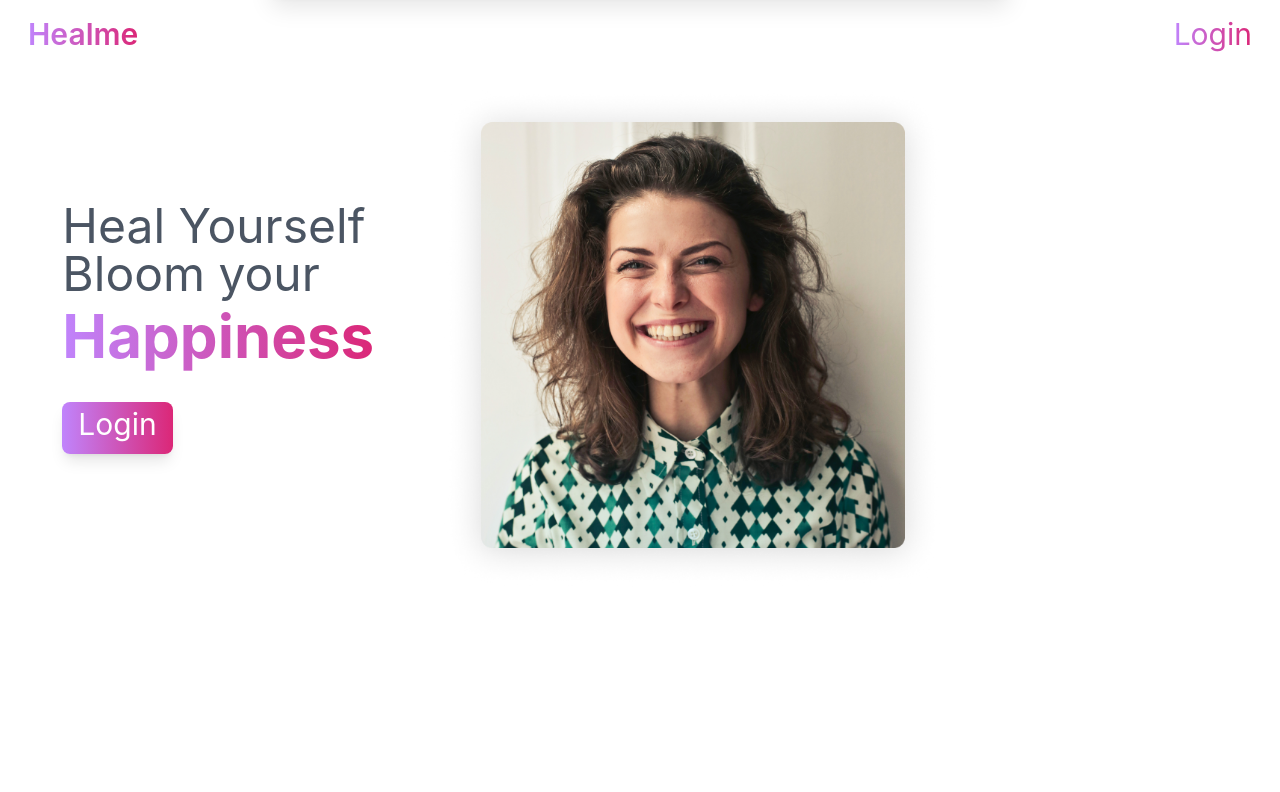
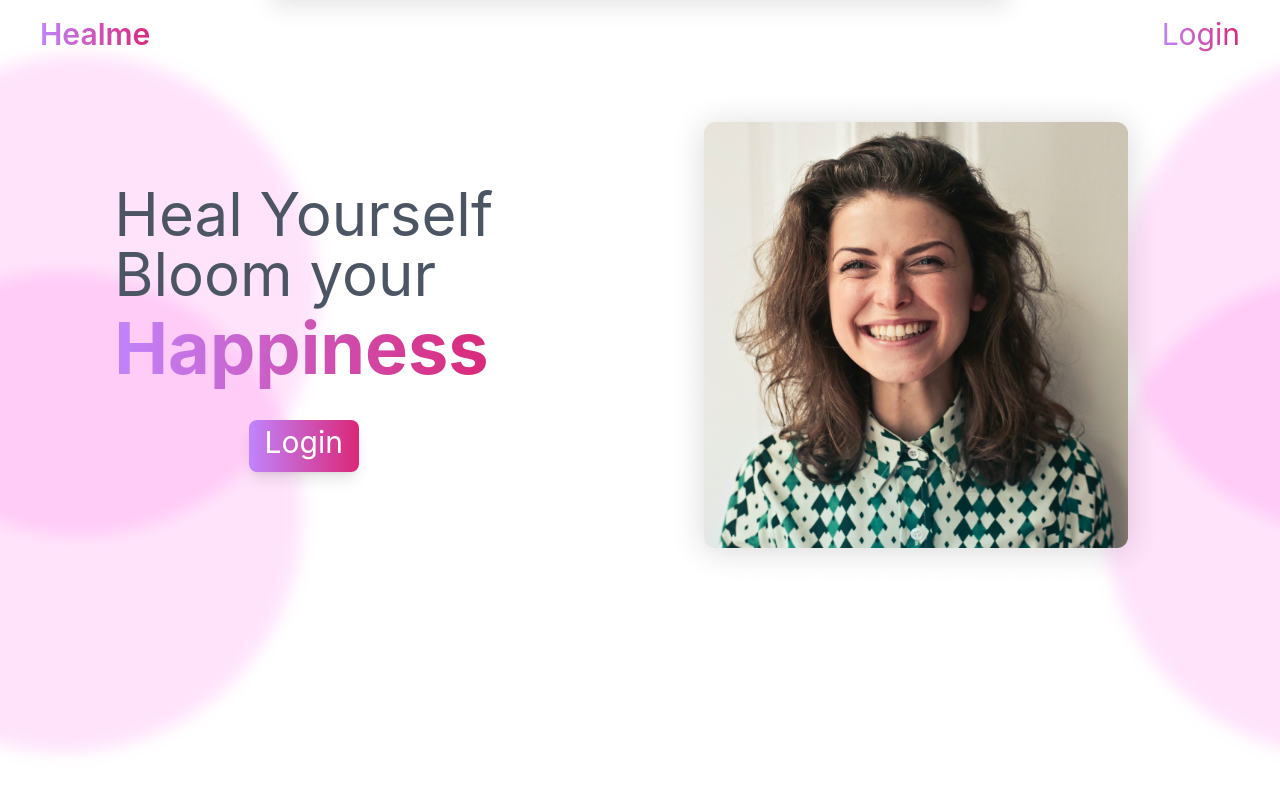
Before and after one commit to Hasyim-Kai/Healme-College-Final-Project, a Next.js app: page / in a window 1280 px wide. Shown: the top 792 px of the page. Built offline with nearby package versions, Linux system fonts and the light colour scheme.

Commit message:
Adding Hero Section in Landing Page

```diff
--- a/pages/index.tsx
+++ b/pages/index.tsx
@@ -4,7 +4,7 @@ import Navbar from '../presentation/components/features/landing-page/Navbar'
 import Hero from '../presentation/components/features/landing-page/Hero'
 
 const Home: NextPage = () => {
-  return <DefaultLayout pageTitle='Healen'>
+  return <DefaultLayout>
     <Navbar/>
     <Hero/>
     {/* <Features/>
--- a/presentation/components/features/landing-page/Hero.tsx
+++ b/presentation/components/features/landing-page/Hero.tsx
@@ -1,22 +1,23 @@
 import Image from 'next/image'
 import { pinkGradientText } from '../../../styles/tailwind/Transition'
+import CircleBgAnimation from '../../global/CircleBgAnimation'
 import LoginBtn from './LoginBtn'
 
 export default function Hero() {
-  return <section className='flex justify-around items-center py-5 px-7 text-5xl'>
-    <div>
-        <p className='text-gray-600'>Heal Yourself</p>
-        <p className='text-gray-600'>Bloom your</p>
-        <p className={`${pinkGradientText} font-bold text-6xl bg-blue-300 py-2`}>Happiness</p>
+  return <section className='flex justify-around items-center py-5 px-7 text-6xl flex-wrap relative'>
+    <article className='flex flex-col items-center'>
+        <div>
+          <p className='text-gray-600'>Heal Yourself</p>
+          <p className='text-gray-600'>Bloom your</p>
+          <p className={`${pinkGradientText} font-bold text-7xl py-2`}>Happiness</p>
+        </div>
         <LoginBtn/>
-    </div>
-    <div>
+    </article>
+
+    <div className=''>
         <Image src="/smile1.png" alt="Smiling Woman" width={500} height={500}/>
     </div>
-    <div className='left-circle-bg'></div>
-    <div className='left-circle-bg'></div>
 
-    <div className='right-circle-bg'></div>
-    <div className='right-circle-bg'></div>
+    <CircleBgAnimation/>
   </section>
 }
--- a/presentation/components/features/landing-page/Navbar.tsx
+++ b/presentation/components/features/landing-page/Navbar.tsx
@@ -3,7 +3,7 @@ import Link from 'next/link'
 import { pinkGradientText } from '../../../styles/tailwind/Transition'
 
 export default function Navbar() {
-    return <header><nav className='flex justify-between items-center py-3 px-7 text-3xl'>
+    return <header><nav className='flex justify-between items-center py-3 px-10 text-3xl'>
             <h1 className={`${pinkGradientText} font-semibold`}>Healme</h1>
             <Link href="/login"><a className={`${pinkGradientText} py-1`}>Login</a></Link>
         </nav></header>
--- a/presentation/layout/DefaultLayout.tsx
+++ b/presentation/layout/DefaultLayout.tsx
@@ -4,9 +4,9 @@ import { useAppSelector } from "../../app/store";
 import { selectUserState } from "../../app/UserSlice";
 import Alert from "../components/global/Alert";
 
-type Props = { children: JSX.Element | JSX.Element[] | null, additionalStyle?: string, pageTitle: string }
+type Props = { children: JSX.Element | JSX.Element[] | null, additionalStyle?: string, pageTitle?: string }
 
-export default function DefaultLayout({ children, additionalStyle, pageTitle = 'Healen' }: Props) {
+export default function DefaultLayout({ children, additionalStyle = '', pageTitle = 'Healme' }: Props) {
   const { isLoggedIn, userInfo } = useAppSelector(selectUserState);
 
   return <>
@@ -16,7 +16,7 @@ export default function DefaultLayout({ children, additionalStyle, pageTitle = '
       <link rel="icon" href="/favicon.ico" />
     </Head>
 
-    <main className={`w-full min-h-screen ${additionalStyle}`}>
+    <main className={`w-full min-h-screen overflow-hidden ${additionalStyle}`}>
       <Alert text="AAAAAAAAAAA"/>
       {children}
     </main>
```
